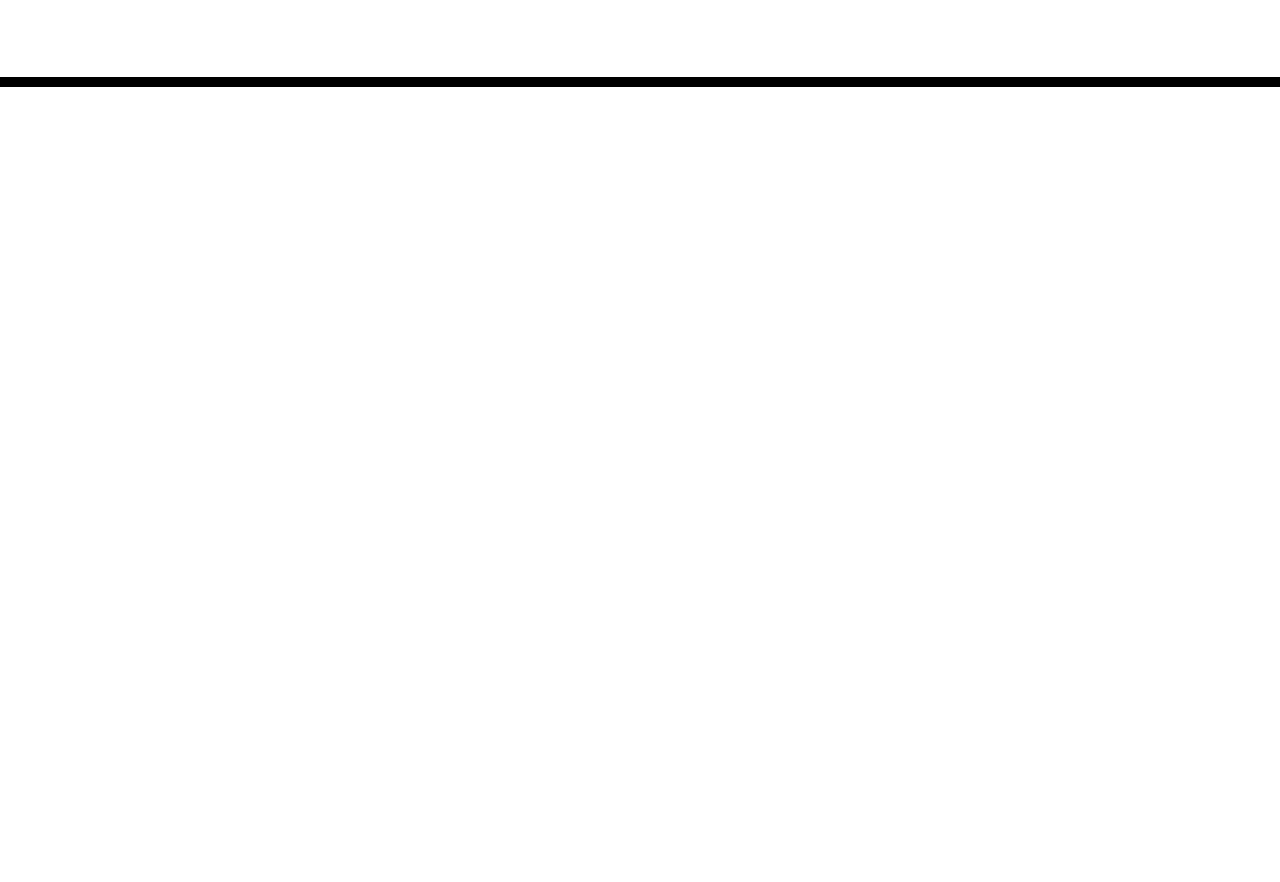
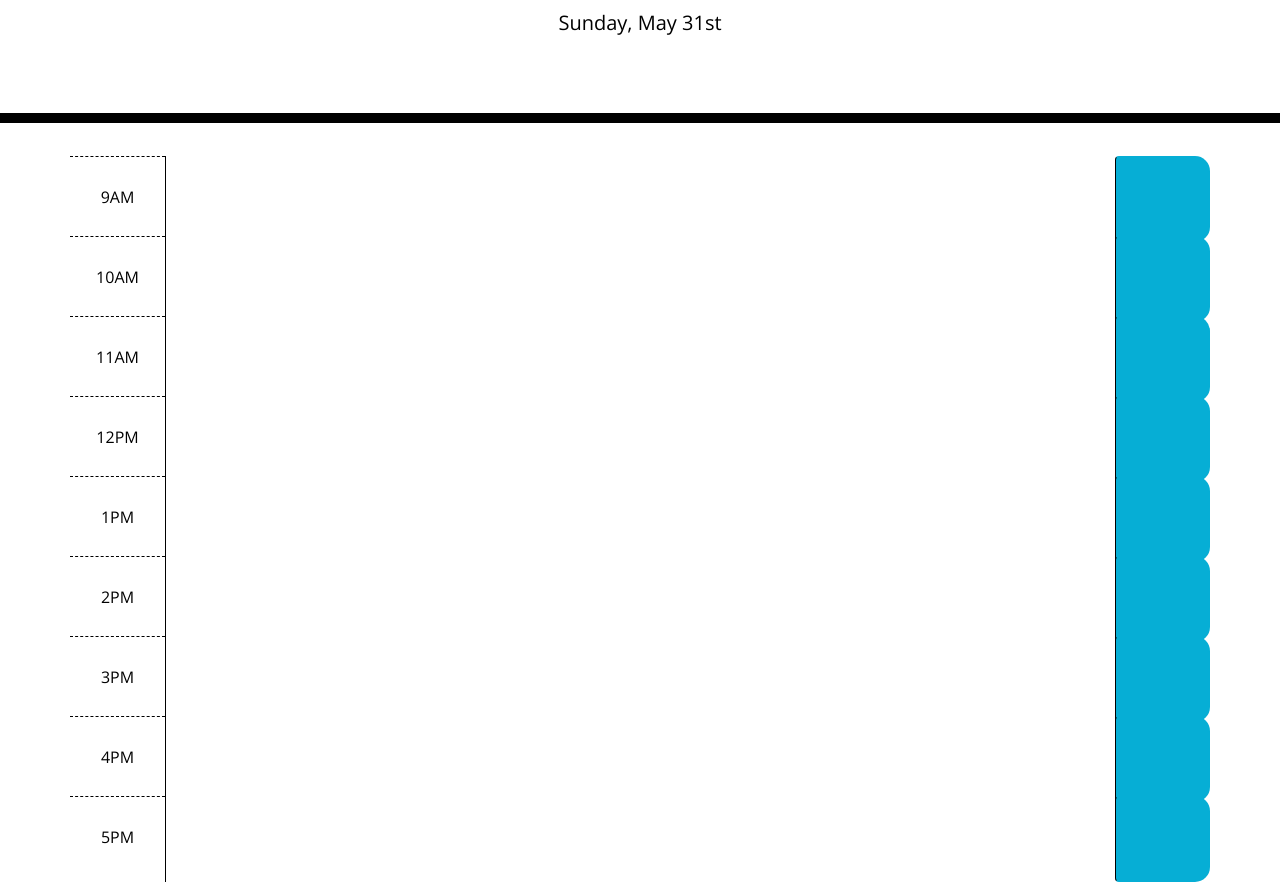
Before and after one commit to TRemigi/workday-scheduler, a plain HTML site: page index.html in a window 1280 px wide. Shown: the part 181-1063 px from the top of the page. Before the commit the page ends 800 px from the top, so only its background shows below. Drawn offline with nearby package versions, Linux system fonts and the light colour scheme; files that its build step writes are made by us from their sources; a web font is replaced by a local one.

Commit message:
implemented function to load saved tasks and write to appropriate time blocks

```diff
--- a/assets/css/style.css
+++ b/assets/css/style.css
@@ -63,6 +63,7 @@ textarea{
   border-bottom-right-radius: 15px;
   background-color: #06AED5;
   color: white;
+  text-align: center;
 }
 
 .saveBtn i:hover {
--- a/assets/js/script.js
+++ b/assets/js/script.js
@@ -9,7 +9,6 @@ var timeBlocks = {};
 // load data from local storage and fill in applicable time blocks
 var loadBlocks = function () {
     timeBlocks = JSON.parse(localStorage.getItem("timeBlocks"));
-    console.log(timeBlocks);
 
     // create key's in time block object if empty
     if (!timeBlocks) {
@@ -26,13 +25,11 @@ var loadBlocks = function () {
         };
     }
     // NEED TO LOOP THROUGH KEY VALUES AND WRITE TO TEXT AREA WITH CORRESPONDING ID NUMBER
-    for (i=0; i<Object.timeBlocks.length; i++) {
-        var taskText = timeBlocks[i].val().trim();
-        var currentBlock = $(".container").find('#' + i);
-
-    }
-
-console.log(timeBlocks.length);
+    $.each(timeBlocks, function(blockNumber, blockText) {
+        var timeBlock = $("#" + blockNumber);
+        $(timeBlock).text(blockText);
+        console.log(timeBlock);
+    });
 };
 
 // save data in time block array to local storage
--- a/index.html
+++ b/index.html
@@ -1,24 +1,17 @@
 <!DOCTYPE html>
 <html lang="en">
+
 <head>
   <meta charset="UTF-8" />
   <meta name="viewport" content="width=device-width, initial-scale=1.0" />
   <meta http-equiv="X-UA-Compatible" content="ie=edge" />
-    <link
-      rel="stylesheet"
-      href="https://stackpath.bootstrapcdn.com/bootstrap/4.3.1/css/bootstrap.min.css"
-    />
-    <link
-      rel="stylesheet"
-      href="https://use.fontawesome.com/releases/v5.8.1/css/all.css"
-      integrity="sha384-50oBUHEmvpQ+1lW4y57PTFmhCaXp0ML5d60M1M7uH2+nqUivzIebhndOJK28anvf"
-      crossorigin="anonymous"
-    />
-    <link
-      href="https://fonts.googleapis.com/css?family=Open+Sans&display=swap"
-      rel="stylesheet"
-    />
-    <link rel="stylesheet" href="style.css" />
+  <link rel="stylesheet" href="https://stackpath.bootstrapcdn.com/bootstrap/4.3.1/css/bootstrap.min.css" />
+  <link rel="stylesheet" href="https://use.fontawesome.com/releases/v5.8.1/css/all.css"
+    integrity="sha384-50oBUHEmvpQ+1lW4y57PTFmhCaXp0ML5d60M1M7uH2+nqUivzIebhndOJK28anvf" crossorigin="anonymous" />
+  <link href="https://fonts.googleapis.com/css?family=Open+Sans&display=swap" rel="stylesheet" />
+  <link rel="stylesheet"
+    href="https://cdnjs.cloudflare.com/ajax/libs/open-iconic/1.1.1/font/css/open-iconic-bootstrap.min.css" />
+  <link rel="stylesheet" href="./assets/css/style.css" />
   <title>Work Day Scheduler</title>
 </head>
 
@@ -28,11 +21,129 @@
     <p class="lead">A simple calendar app for scheduling your work day</p>
     <p id="currentDay" class="lead"></p>
   </header>
+
   <div class="container">
-      <!-- Timeblocks go here -->
+    <!-- timeblock 9 -->
+    <div class="time-block row" id="block9">
+      <!-- hour label -->
+      <div class="col-1 hour">
+        9AM
+      </div>
+      <!-- text input area -->
+        <textarea class="col-10" id="9"></textarea>
+      <!-- save button -->
+        <button class="col-1 btn saveBtn" id="btn9" type="button">
+          <span class="i oi oi-task"></span>
+        </button>
+    </div><!-- timeblock 10 -->
+    <div class="time-block row" id="block10">
+      <!-- hour label -->
+      <div class="col-1 hour">
+        10AM
+      </div>
+      <!-- text input area -->
+        <textarea class="col-10" id="10"></textarea>
+      <!-- save button -->
+        <button class="col-1 btn saveBtn" id="btn10" type="button">
+          <span class="i oi oi-task"></span>
+        </button>
+    </div>
+    <!-- timeblock 11 -->
+    <div class="time-block row" id="block11">
+      <!-- hour label -->
+      <div class="col-1 hour">
+        11AM
+      </div>
+      <!-- text input area -->
+        <textarea class="col-10" id="11"></textarea>
+      <!-- save button -->
+        <button class="col-1 btn saveBtn" id="btn11" type="button">
+          <span class="i oi oi-task"></span>
+        </button>
+    </div>
+    <!-- timeblock 12 -->
+    <div class="time-block row" id="block12">
+      <!-- hour label -->
+      <div class="col-1 hour">
+        12PM
+      </div>
+      <!-- text input area -->
+        <textarea class="col-10" id="12"></textarea>
+      <!-- save button -->
+        <button class="col-1 btn saveBtn" id="btn12" type="button">
+          <span class="i oi oi-task"></span>
+        </button>
+    </div>
+    <!-- timeblock 1 -->
+    <div class="time-block row" id="block13">
+      <!-- hour label -->
+      <div class="col-1 hour">
+        1PM
+      </div>
+      <!-- text input area -->
+        <textarea class="col-10" id="13"></textarea>
+      <!-- save button -->
+        <button class="col-1 btn saveBtn" id="btn13" type="button">
+          <span class="i oi oi-task"></span>
+        </button>
+    </div>
+    <!-- timeblock 2 -->
+    <div class="time-block row" id="block14">
+      <!-- hour label -->
+      <div class="col-1 hour">
+        2PM
+      </div>
+      <!-- text input area -->
+        <textarea class="col-10" id="14"></textarea>
+      <!-- save button -->
+        <button class="col-1 btn saveBtn" id="btn14" type="button">
+          <span class="i oi oi-task"></span>
+        </button>
+    </div>
+    <!-- timeblock 3 -->
+    <div class="time-block row" id="block15">
+      <!-- hour label -->
+      <div class="col-1 hour">
+        3PM
+      </div>
+      <!-- text input area -->
+        <textarea class="col-10" id="15"></textarea>
+      <!-- save button -->
+        <button class="col-1 btn saveBtn" id="btn15" type="button">
+          <span class="i oi oi-task"></span>
+        </button>
+    </div>
+    <!-- timeblock 4 -->
+    <div class="time-block row" id="block16">
+      <!-- hour label -->
+      <div class="col-1 hour">
+        4PM
+      </div>
+      <!-- text input area -->
+        <textarea class="col-10" id="16"></textarea>
+      <!-- save button -->
+        <button class="col-1 btn saveBtn" id="btn16" type="button">
+          <span class="i oi oi-task"></span>
+        </button>
+    </div>
+    <!-- timeblock 5 -->
+    <div class="time-block row" id="block17">
+      <!-- hour label -->
+      <div class="col-1 hour">
+        5PM
+      </div>
+      <!-- text input area -->
+        <textarea class="col-10" id="17"></textarea>
+      <!-- save button -->
+        <button class="col-1 btn saveBtn" id="btn17" type="button">
+          <span class="i oi oi-task"></span>
+        </button>
+    </div>
   </div>
 
   <script src="https://code.jquery.com/jquery-3.4.1.min.js"></script>
   <script src="https://cdnjs.cloudflare.com/ajax/libs/moment.js/2.24.0/moment.min.js"></script>
+  <script type="text/javascript" src="assets/js/script.js"></script>
 </body>
+
 </html>
```
Also changed, not shown: assets/images/05-third-party-apis-homework-demo.gif (added). Lines whose indentation alone changed are shown as unchanged.
